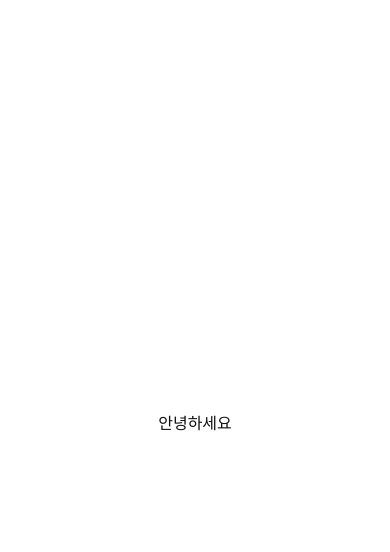
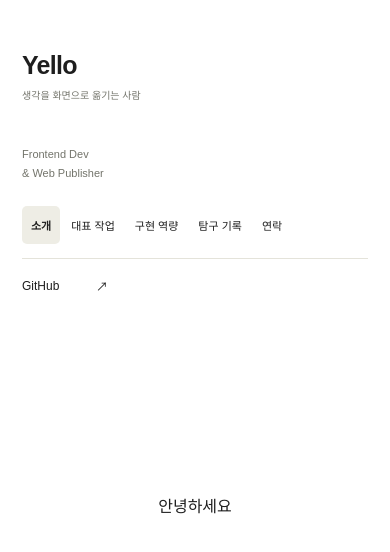
Before and after one commit to thisisyello/thisisyello.github.io, a Next.js app: page / in a window 390 px wide. Shown: the top 552 px of the page. Built offline with nearby package versions, Linux system fonts and the light colour scheme.

Commit message:
feat: 사이드바 제작

```diff
--- a/src/app/globals.css
+++ b/src/app/globals.css
@@ -1,12 +1,64 @@
+:root {
+    --background: #ffffff;
+    --foreground: #1e1e1e;
+    --muted: #73746b;
+    --accent: #f3d765;
+}
+
+* {
+    box-sizing: border-box;
+}
+
+html {
+    scroll-behavior: smooth;
+}
+
 body {
     margin: 0;
-    background: #fff;
-    color: #111;
-    font-family: sans-serif;
+    background: var(--background);
+    color: var(--foreground);
+    font-family: "Pretendard", sans-serif;
+    -webkit-font-smoothing: antialiased;
 }
 
-main {
-    display: grid;
-    min-height: 100svh;
-    place-items: center;
+a {
+    color: inherit;
+    text-decoration: none;
 }
+
+:focus-visible {
+    outline: 2px solid #8b701b;
+    outline-offset: 5px;
+}
+
+.sr-only {
+    position: absolute;
+    width: 1px;
+    height: 1px;
+    padding: 0;
+    margin: -1px;
+    overflow: hidden;
+    clip-path: inset(50%);
+    white-space: nowrap;
+    border: 0;
+}
+
+.skip-link {
+    position: fixed;
+    top: 12px;
+    left: 12px;
+    z-index: 10;
+    padding: 12px;
+    background: var(--accent);
+    transform: translateY(-180%);
+}
+
+.skip-link:focus {
+    transform: translateY(0);
+}
+
+@media (prefers-reduced-motion: reduce) {
+    html {
+        scroll-behavior: auto;
+    }
+}
--- /dev/null
+++ b/src/app/page.module.css
@@ -0,0 +1,25 @@
+.layout {
+    display: grid;
+    grid-template-columns: 230px minmax(0, 1fr);
+    gap: 72px;
+    max-width: 1160px;
+    margin: 0 auto;
+    padding: 0 44px;
+}
+
+.main {
+    display: grid;
+    min-height: 100svh;
+    place-items: center;
+}
+
+@media (max-width: 700px) {
+    .layout {
+        display: block;
+        padding: 0 22px;
+    }
+
+    .main {
+        min-height: 50svh;
+    }
+}
--- a/src/app/page.tsx
+++ b/src/app/page.tsx
@@ -1,3 +1,14 @@
+import styles from "./page.module.css";
+import Sidebar from "@/components/sidebar/sidebar";
+
 export default function Home() {
-    return <main>안녕하세요</main>;
+    return (
+        <div className={styles.layout}>
+            <a className="skip-link" href="#about">본문으로 건너뛰기</a>
+            <Sidebar />
+            <main className={styles.main} id="about" tabIndex={-1}>
+                안녕하세요
+            </main>
+        </div>
+    );
 }
--- /dev/null
+++ b/src/components/sidebar/sidebar.module.css
@@ -0,0 +1,154 @@
+.sidebar {
+    position: sticky;
+    top: 0;
+    display: flex;
+    flex-direction: column;
+    height: 100svh;
+    min-height: 600px;
+    padding: 64px 0 32px;
+}
+
+.identity {
+    display: flex;
+    align-items: center;
+    width: fit-content;
+}
+
+.name {
+    font-size: 25px;
+    font-weight: 700;
+    letter-spacing: -0.7px;
+}
+
+.name > span {
+    display: block;
+    margin-top: 7px;
+    color: var(--muted);
+    font-size: 10px;
+    font-weight: 400;
+    letter-spacing: 0;
+}
+
+.role {
+    margin: 27px 0 45px;
+    color: var(--muted);
+    font-size: 12px;
+    line-height: 1.8;
+}
+
+.nav ol {
+    display: flex;
+    flex-direction: column;
+    gap: 5px;
+    max-width: 208px;
+    margin: 0 0 0 -13px;
+    padding: 0;
+    list-style: none;
+}
+
+.nav a {
+    display: flex;
+    align-items: center;
+    gap: 15px;
+    padding: 14px 13px;
+    border-radius: 5px;
+    font-size: 12px;
+    transition: background-color 180ms ease;
+}
+
+.nav a:hover {
+    background: #f0efe7;
+}
+
+.nav a[aria-current] {
+    background: #eeede5;
+    font-weight: 600;
+}
+
+.number {
+    color: var(--muted);
+    font-size: 9px;
+    font-variant-numeric: tabular-nums;
+}
+
+.dot {
+    width: 5px;
+    height: 5px;
+    margin-left: auto;
+    border-radius: 50%;
+    background: #a08421;
+}
+
+.footer {
+    display: flex;
+    flex-direction: column;
+    gap: 16px;
+    margin-top: auto;
+    padding-top: 35px;
+}
+
+.footer > a {
+    display: flex;
+    align-items: center;
+    justify-content: space-between;
+    width: 86px;
+    font-size: 12px;
+}
+
+.footer > a:hover {
+    color: #8b701b;
+}
+
+.footer small {
+    color: var(--muted);
+    font-size: 9px;
+    letter-spacing: 1.4px;
+}
+
+@media (max-width: 700px) {
+    .sidebar {
+        position: static;
+        height: auto;
+        min-height: 0;
+        padding: 30px 0 0;
+    }
+
+    .role {
+        margin: 22px 0;
+        font-size: 11px;
+    }
+
+    .nav ol {
+        flex-direction: row;
+        gap: 2px;
+        max-width: none;
+        margin: 0;
+        padding-bottom: 14px;
+        border-bottom: 1px solid #e4e3da;
+    }
+
+    .nav a {
+        padding: 11px 9px;
+        font-size: 11px;
+        white-space: nowrap;
+    }
+
+    .number,
+    .dot {
+        display: none;
+    }
+
+    .footer {
+        padding-top: 18px;
+    }
+
+    .footer small {
+        display: none;
+    }
+}
+
+@media (prefers-reduced-motion: reduce) {
+    .nav a {
+        transition: none;
+    }
+}
--- /dev/null
+++ b/src/components/sidebar/sidebar.tsx
@@ -0,0 +1,59 @@
+import styles from "./sidebar.module.css";
+
+const navigation = [
+  { id: "about", label: "소개" },
+  { id: "projects", label: "대표 작업" },
+  { id: "skills", label: "구현 역량" },
+  { id: "notes", label: "탐구 기록" },
+  { id: "contact", label: "연락" },
+];
+
+export default function Sidebar() {
+  return (
+    <aside className={styles.sidebar}>
+      <a className={styles.identity} href="#about" aria-label="Yello 소개">
+        <h1 className={styles.name}>
+          Yello
+          <span>생각을 화면으로 옮기는 사람</span>
+        </h1>
+      </a>
+
+      <p className={styles.role}>
+        Frontend Dev
+        <br />
+        & Web Publisher
+      </p>
+
+      <nav className={styles.nav} aria-label="포트폴리오 목차">
+        <ol>
+          {navigation.map((item, index) => (
+            <li key={item.id}>
+              <a
+                href={`#${item.id}`}
+                aria-current={item.id === "about" ? "location" : undefined}
+              >
+                <span className={styles.number}>0{index + 1}</span>
+                <span>{item.label}</span>
+                {item.id === "about" && (
+                  <span className={styles.dot} aria-hidden="true" />
+                )}
+              </a>
+            </li>
+          ))}
+        </ol>
+      </nav>
+
+      <footer className={styles.footer}>
+        <a
+          href="https://github.com/thisisyello"
+          target="_blank"
+          rel="noreferrer"
+        >
+          GitHub <span aria-hidden="true">↗</span>
+          <span className="sr-only"> (새 탭에서 열기)</span>
+        </a>
+        <small>© {new Date().getFullYear()} YELLO</small>
+      </footer>
+    </aside>
+  );
+}
```
